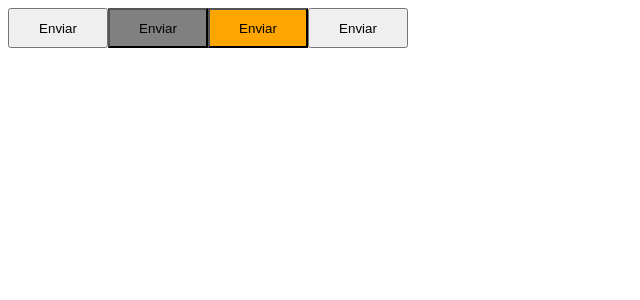
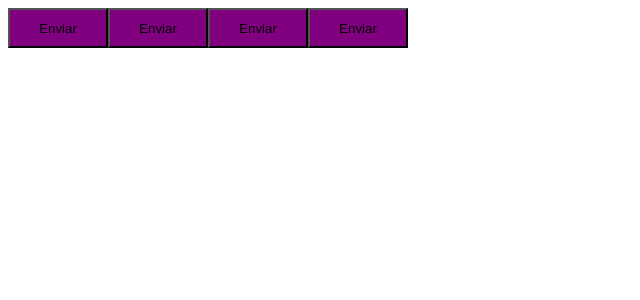
Before and after one commit to ReinaldoARamos/Ignite_Timer, a React (Vite) app: page / in a window 1280 px wide. Shown: the top 300 px of the page, without its empty margins (0-640 px from the left). Built offline with nearby package versions, Linux system fonts and the light colour scheme.

Commit message:
aplicando e configurando tenmas em typescriot usando ThemePRovider

```diff
--- a/src/components/Button.styled.ts
+++ b/src/components/Button.styled.ts
@@ -15,9 +15,12 @@ export const ButtonContainer  = styled.button<ButtonContainerProps>`
   width: 100px;
   height: 40px;
 
+  background-color: ${props => props.theme.primary} //aplicando no theme a cor primary que ele acessa dentro do theme
+/*
   ${props => {
     return css`background-color: ${buttonVariant[props.variant]}` //colocamos o props, ele percurre o objeto button
     //variants, pega as cores e aplica dentro do props.variant o background color, no caso, o props variant sao primary
     //secondary etc
   }}
+  */
 `;
--- /dev/null
+++ b/src/components/styles/default.ts
@@ -0,0 +1,5 @@
+export const defaultTheme = { //criando temas
+    primary: 'purple',
+    secondary: 'orange',
+
+}
```
Also changed, not shown: src/App.tsx (+5 -3 lines).
